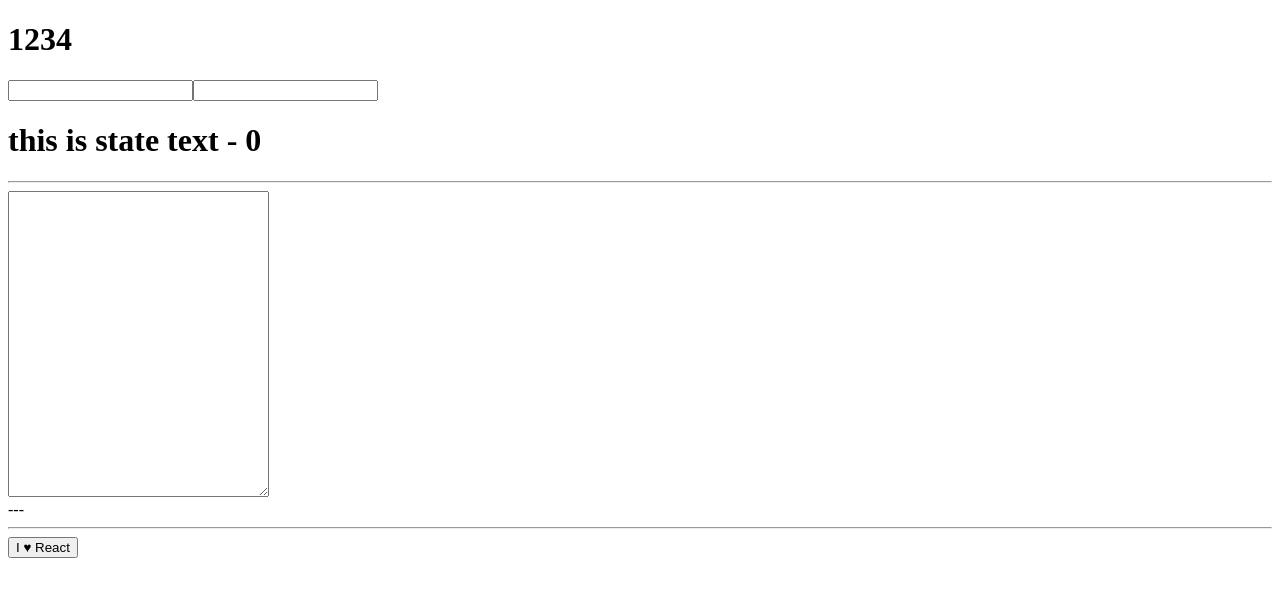
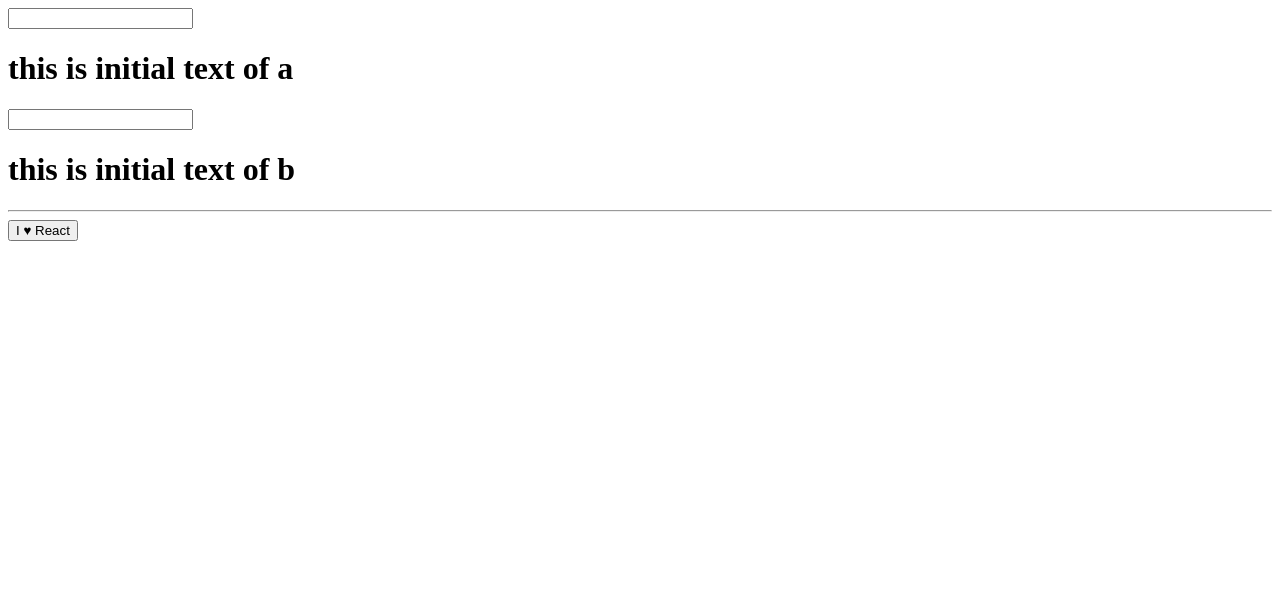
Before and after one commit to vinay-thallam/react-cuddle, a React (Create React App) app: page / in a window 1280 px wide. Shown: the top 596 px of the page. Built offline with nearby package versions, Linux system fonts and the light colour scheme.

Commit message:
two inputs and corresponding state vars to display

```diff
--- a/src/App.js
+++ b/src/App.js
@@ -1,65 +1,31 @@
 import React from 'react'
-import PropTypes from 'prop-types'
 
 class App extends React.Component {
 
   constructor() {
     super()
     this.state = {
-      txt : "this is state text",
-      cat : 0,
-      currentEvent : "---"
+      a : "this is initial text of a",
+      b : "this is initial text of b"
     }
-    this.updateCurrentEvent = this.updateCurrentEvent.bind(this)
   }
 
   update(e) {
-    this.setState({txt : e.target.value})
-  }
-  updateCurrentEvent(e){
-   this.setState({currentEvent : e.type})
+    this.setState({
+      a : e.target.value,
+      b : e.target.value
+    })
   }
   render() {
     return (
       <div>
-        <Title txt="1234"/>
-        <Widget update={this.update.bind(this)}/>
-        <Widget update={this.update.bind(this)}/>
-        <h1>{this.state.txt} - {this.state.cat}</h1>
-        <hr/>
-        <textarea
-          onKeyPress = {this.updateCurrentEvent}
-          onCopy = {this.updateCurrentEvent}
-          onCut = {this.updateCurrentEvent}
-          onPaste = {this.updateCurrentEvent}
-          onFocus = {this.updateCurrentEvent}
-          onBlur = {this.updateCurrentEvent}
-          onDoubleClick = {this.updateCurrentEvent}
-          onTouchStart = {this.updateCurrentEvent}
-          onTouchMove = {this.updateCurrentEvent}
-          onTouchEnd = {this.updateCurrentEvent}
-          cols="30"
-          rows="20">
-        </textarea>
-        <div>{this.state.currentEvent}</div>
+        <input type="text" onChange={this.update.bind(this)}/>
+        <h1>{this.state.a}</h1>
+        <input type="text" onChange={this.update.bind(this)}/>
+        <h1>{this.state.b}</h1>
       </div>
       )
   }
 }
 
-const Widget = (props) => <input type="text" onChange={props.update} />
-
-const Title = (props) => <h1>{props.txt}</h1>
-
-Title.PropTypes = {
-  txt(props, propName, component){
-    if(!(propName in props)){
-      return new Error(`Missing ${propName}`)
-    }
-    if(props[propName].length < 6){
-      return new Error(`${propName} too short`)
-    }
-  }
-}
-
 export default App
```
